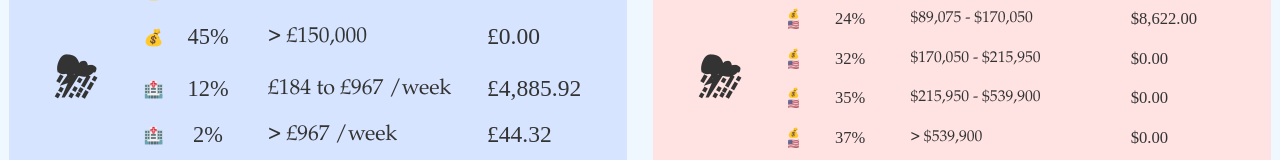
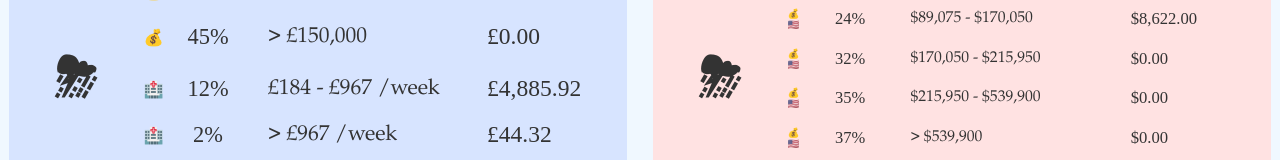
Before and after one commit to Ellipsoul/tax-calculator-pwa, an Angular app: page / in a window 1280 px wide. Shown: the part 453-613 px from the top of the page. Built offline with nearby package versions, Linux system fonts and the light colour scheme.

Commit message:
Corrected tax band mistake

```diff
--- a/package.json
+++ b/package.json
@@ -1,6 +1,6 @@
 {
   "name": "tax-calculator-pwa",
-  "version": "1.1.6",
+  "version": "1.1.7",
   "scripts": {
     "ng": "ng",
     "start": "ng serve",
--- a/src/app/uktaxes/uktaxes.component.html
+++ b/src/app/uktaxes/uktaxes.component.html
@@ -150,7 +150,7 @@
       <div ngClass="output-container">
         <div ngClass="tax-reason">🏥</div>
         <div ngClass="tax-band">12%</div>
-        <div ngClass="tax-range">£184 to £967 /week</div>
+        <div ngClass="tax-range">£184 - £967 /week</div>
         <div ngClass="tax-deduction">£{{nhs_12 | number: '.2-2'}}</div>
       </div>
       <!-- NHS additional rate -->
```
